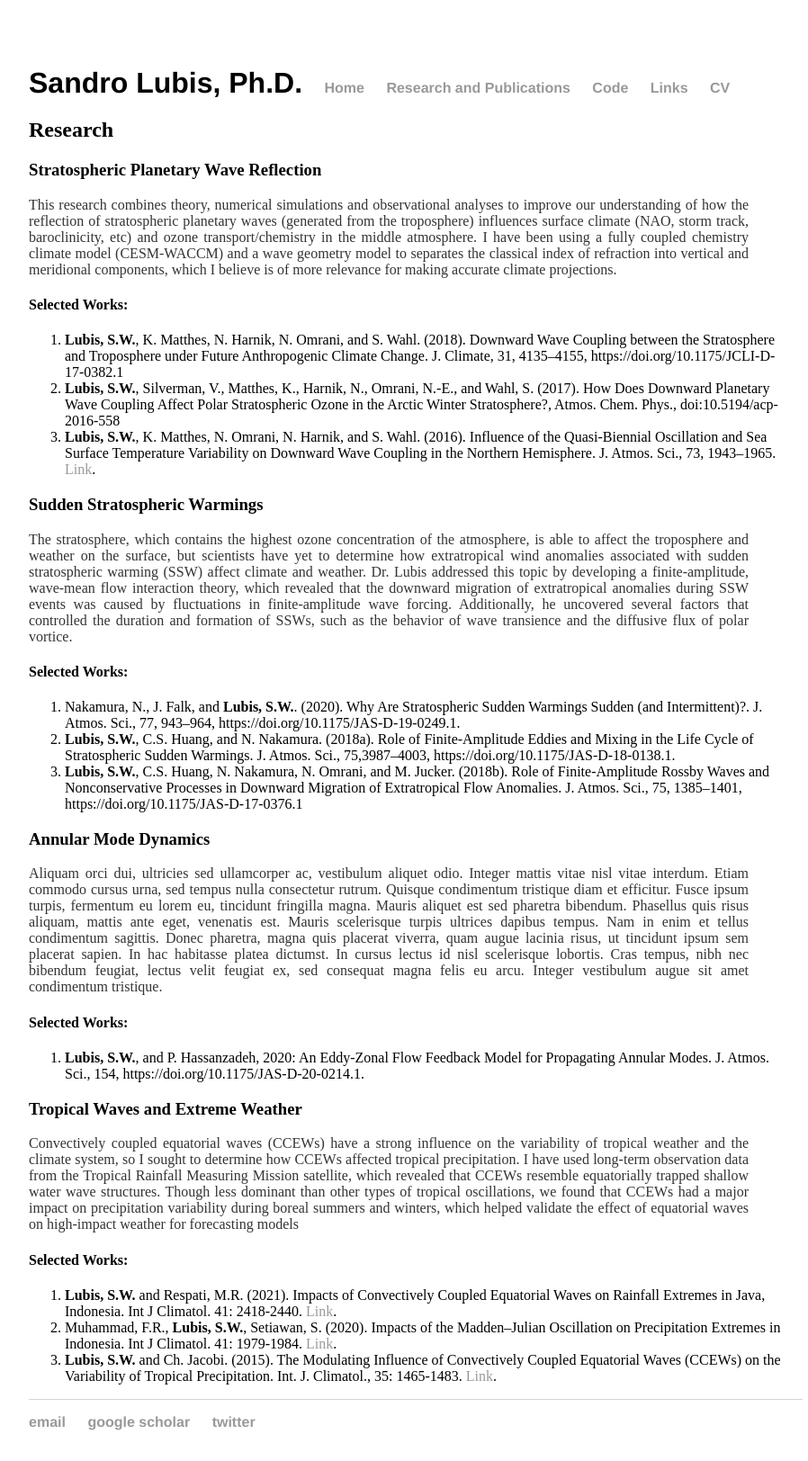
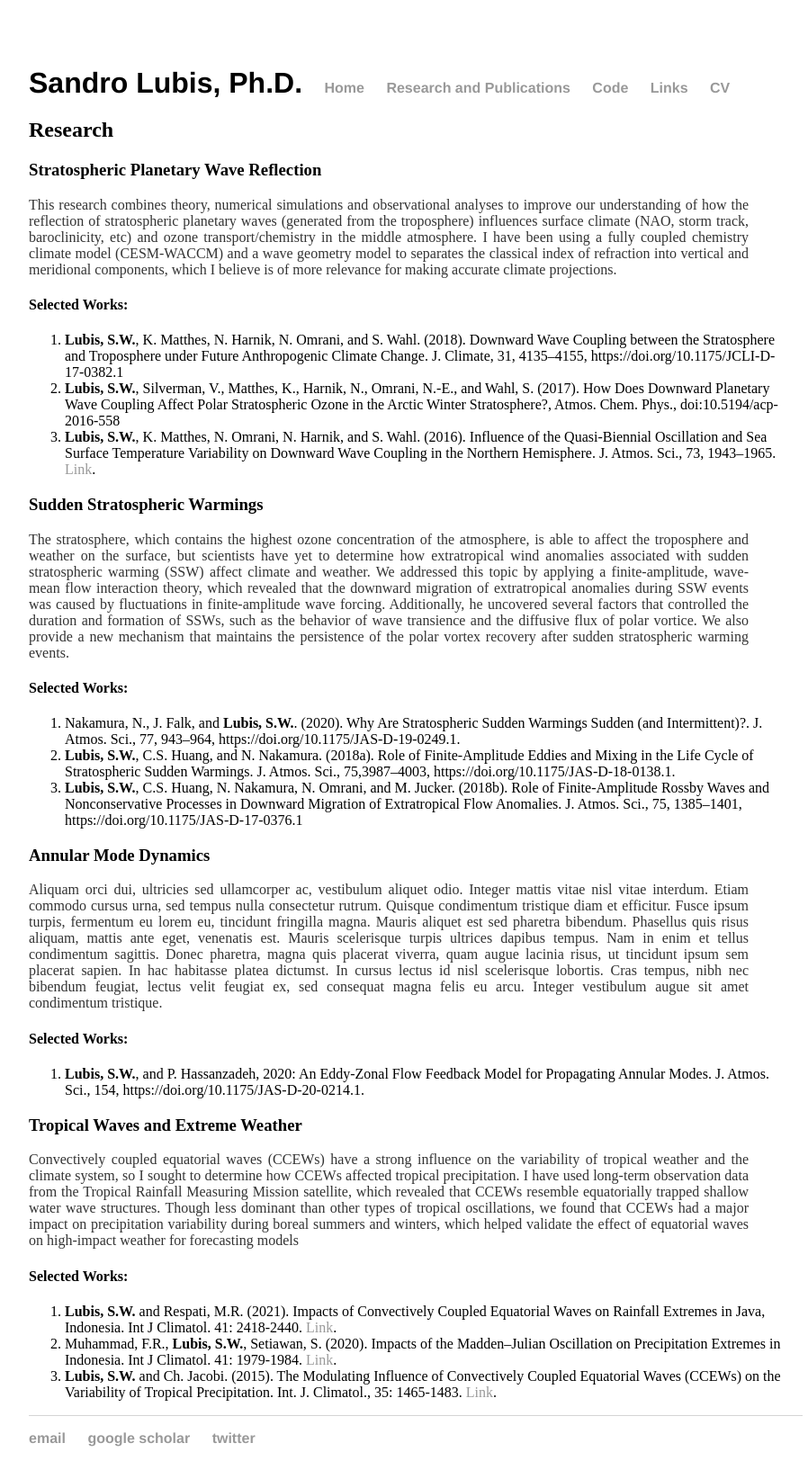
Before and after one commit to sandrolubis/sandrolubis.github.io, a Jekyll site: the page built from research/index.html, in a window 1280 px wide. Shown: the whole page at 90% size, without its empty margins (276-1174 px from the left). Built offline with Jekyll 4.4.1, drawn with Linux system fonts in a browser that asks for light colours.

Commit message:
Update index.html

```diff
--- a/research/index.html
+++ b/research/index.html
@@ -23,8 +23,9 @@
 			<h3>Sudden Stratospheric Warmings</h3>
 			<p><font size=3>  The stratosphere, which contains the highest ozone concentration of the atmosphere, is able to affect the troposphere and weather on the surface,
 				but scientists have yet to determine how extratropical wind anomalies associated with sudden stratospheric warming (SSW) affect climate and weather.
-				Dr. Lubis addressed this topic by developing a finite-amplitude, wave-mean flow interaction theory, which revealed that the downward migration of extratropical anomalies during SSW events was caused by fluctuations in finite-amplitude wave forcing. Additionally, he uncovered several factors that
-				controlled the duration and formation of SSWs, such as the behavior of wave transience and the diffusive flux of polar vortice.</font></p>
+				We addressed this topic by applying a finite-amplitude, wave-mean flow interaction theory, which revealed that the downward migration of extratropical anomalies during SSW events was caused by fluctuations in finite-amplitude wave forcing. Additionally, he uncovered several factors that
+				controlled the duration and formation of SSWs, such as the behavior of wave transience and the diffusive flux of polar vortice. We also provide a new mechanism that maintains the persistence of
+				the polar vortex recovery after sudden stratospheric warming events.</font></p>
 			<h4>Selected Works:</h4>
 			<ol>
 			  <li>Nakamura, N., J. Falk, and <b>Lubis, S.W.</b>. (2020). Why Are Stratospheric Sudden Warmings Sudden (and Intermittent)?.
```
